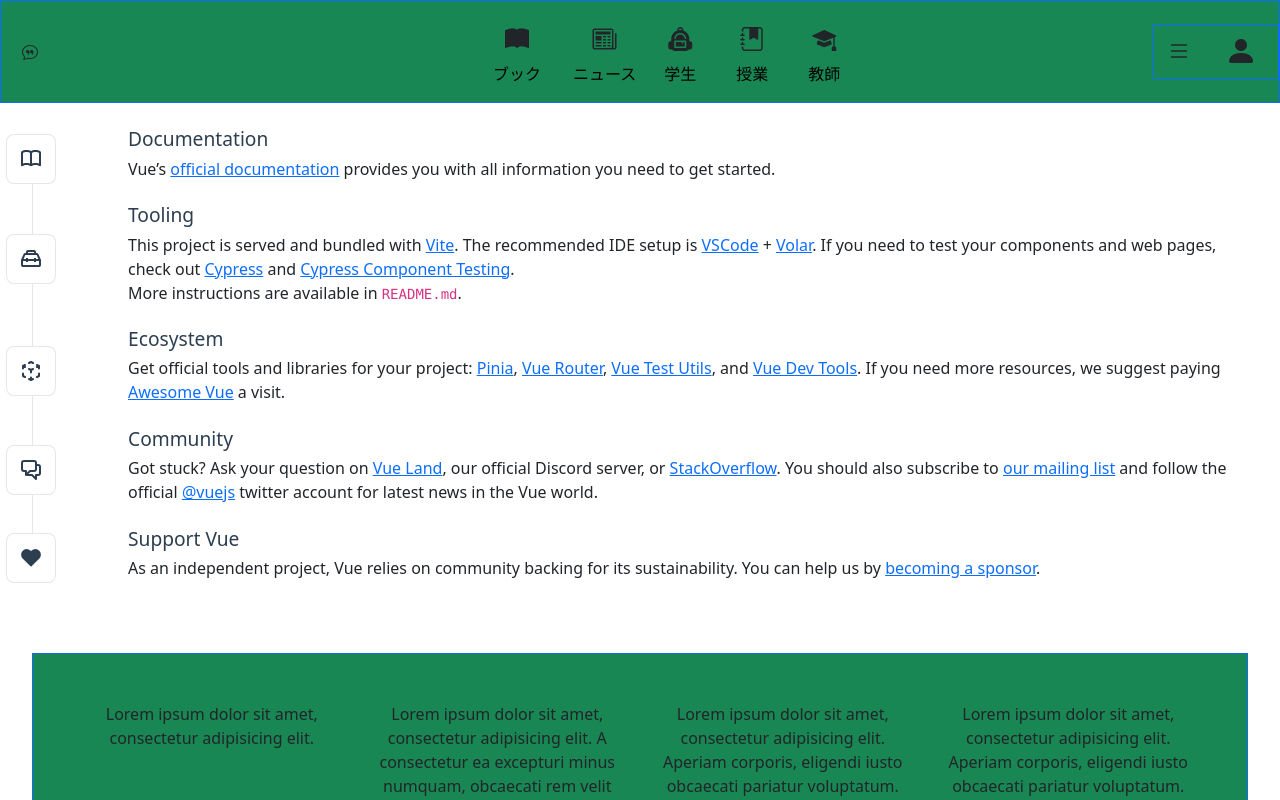
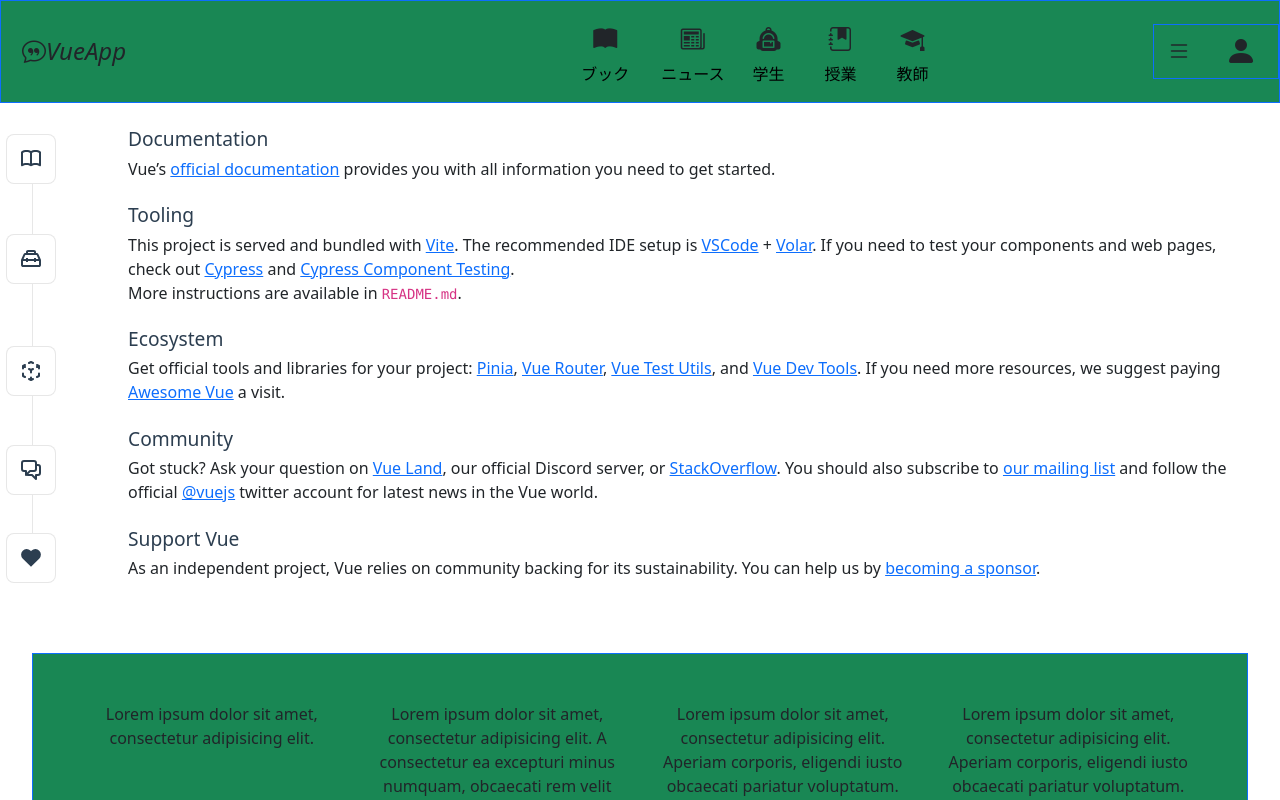
Before and after one commit to damouu/LibraryApp-VUEJS, a Vue app: page / in a window 1280 px wide. Shown: the top 800 px of the page. Built offline with nearby package versions, Linux system fonts and the light colour scheme.

Commit message:
#POLARISDPVUEJS-14 Done Unassigned Fixed Done
Style: texts

adds texts

```diff
--- a/src/components/ButtonCheck.vue
+++ b/src/components/ButtonCheck.vue
@@ -1,5 +1,5 @@
 <template>
   <button class="btn rounded ms-2 me-2">
-    <i class="bi bi-chat-quote"></i>
+    <i class="bi bi-chat-quote h4">VueApp</i>
   </button>
 </template>
```
